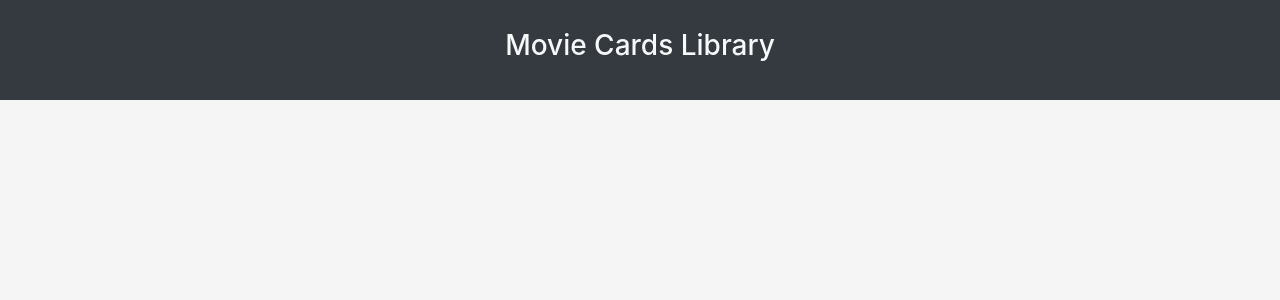
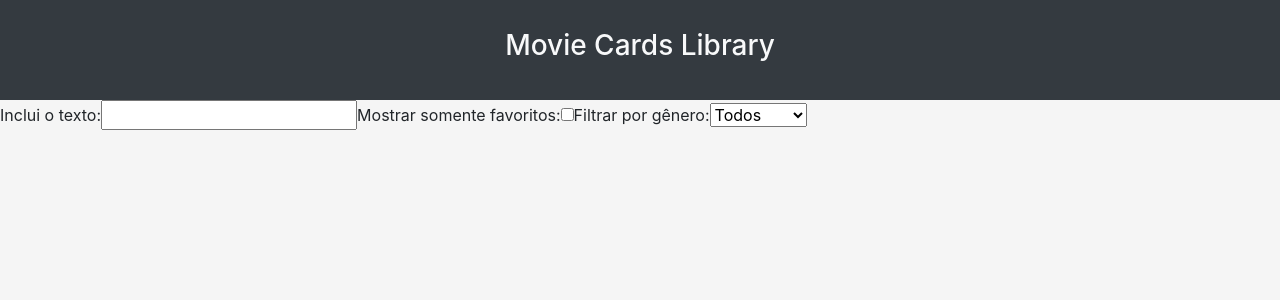
Before and after one commit to tryber/sd-04-block12-project-movie-card-library-stateful, a React (Create React App) app: page / in a window 1280 px wide. Shown: the top 300 px of the page. Built offline with nearby package versions, Linux system fonts and the light colour scheme.

Commit message:
Installed npm; Implemented SearchBar form

```diff
--- a/src/App.js
+++ b/src/App.js
@@ -2,11 +2,13 @@ import React from 'react';
 import './App.css';
 
 import Header from './components/Header';
+import SearchBar from './components/SearchBar';
 
 function App() {
   return (
     <div className="App">
       <Header />
+      <SearchBar />
     </div>
   );
 }
--- a/src/components/SearchBar.jsx
+++ b/src/components/SearchBar.jsx
@@ -1 +1,67 @@
-// implement SearchBar component here
+import React from 'react';
+
+class SearchBar extends React.Component {
+  render() {
+    const {
+      searchText,
+      onSearchTextChange,
+      bookmarkedOnly,
+      onBookmarkedChange,
+      selectedGenre,
+      onSelectedGenreChange,
+    } = this.props;
+
+    return (
+      <form>
+        <label>
+          Inclui o texto:
+          <input
+            type="text"
+            value={searchText}
+            onChange={onSearchTextChange}
+          ></input>
+        </label>
+        <label>
+          Mostrar somente favoritos:
+          <input
+            type="checkbox"
+            checked={bookmarkedOnly}
+            onChange={onBookmarkedChange}
+          ></input>
+        </label>
+        <label>
+          Filtrar por gênero:
+          <select
+            value={selectedGenre}
+            checked={bookmarkedOnly}
+            onChange={onSelectedGenreChange}
+          >
+            <option value="">Todos</option>
+            <option value="action">Ação</option>
+            <option value="comedy">Comédia</option>
+            <option value="thriller">Suspense</option>
+          </select>
+        </label>
+      </form>
+    );
+  }
+}
+/* A propriedade value do select deve receber o valor da prop selectedGenre;
+
+A propriedade onChange do input deve receber o valor da prop onSelectedGenreChange;
+
+O select deve renderizar quatro tags option, com as opções de filtragem por gênero, na seguinte ordem:
+
+Todos, com o valor "";
+Ação, com o valor action;
+Comédia, com o valor comedy;
+Suspense, com o valor thriller. */
+
+export default SearchBar;
+
+/* searchText, uma string
+onSearchTextChange, uma callback
+bookmarkedOnly, um boolean
+onBookmarkedChange, uma callback
+selectedGenre, uma string
+onSelectedGenreChange, uma callback */
```
Also changed, not shown: 1 other file (tests, documents, lock files or other folders).
